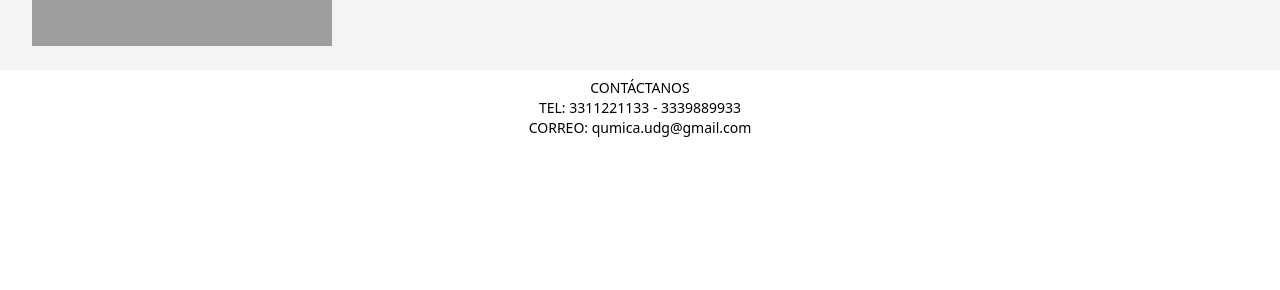
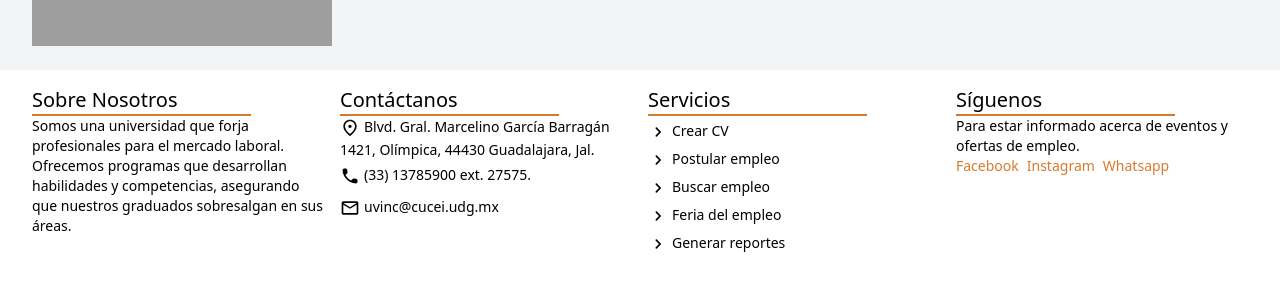
Before and after one commit to esteban1810/bolsa-trabajo-cucei-frontend, a React (Create React App) app: page / in a window 1280 px wide. Shown: the part 268-558 px from the top of the page. Built offline with nearby package versions, Linux system fonts and the light colour scheme; grey boxes are pictures that could not be loaded.

Commit message:
[UDPATE] FOOTER

```diff
--- a/src/components/layout/Footer.jsx
+++ b/src/components/layout/Footer.jsx
@@ -1,15 +1,91 @@
-import React from 'react';
+import React from "react";
+import FmdGoodOutlinedIcon from "@mui/icons-material/FmdGoodOutlined";
+import LocalPhoneRoundedIcon from "@mui/icons-material/LocalPhoneRounded";
+import EmailOutlinedIcon from "@mui/icons-material/EmailOutlined";
+import NavigateNextRoundedIcon from "@mui/icons-material/NavigateNextRounded";
 
 const Footer = () => {
-  return (
-    <footer>
-      <div className="text-center text-sm bg-white py-2">
-        <p>CONTÁCTANOS</p>
-        <p>TEL: 3311221133 - 3339889933</p>
-        <p>CORREO: qumica.udg@gmail.com</p>
-      </div>
-    </footer>
-  );
+    return (
+        <footer className="bg-white">
+            <div className="custom-width pt-4 lg:flex lg:space-x-4 space-y-4 lg:space-y-0">
+                <div className="text-sm lg:w-1/4">
+                    <h6 className="text-xl border-b-2 border-primary w-3/4">
+                        Sobre Nosotros
+                    </h6>
+                    <p>
+                        Somos una universidad que forja profesionales para el
+                        mercado laboral. Ofrecemos programas que desarrollan
+                        habilidades y competencias, asegurando que nuestros
+                        graduados sobresalgan en sus áreas.
+                    </p>
+                </div>
+                <div className="text-sm lg:w-1/4">
+                    <h6 className="text-xl border-b-2 border-primary w-3/4">
+                        Contáctanos
+                    </h6>
+                    <div>
+                        <a
+                            href="https://maps.app.goo.gl/2T6SFRtWok6joRMXA"
+                            className="py-1"
+                        >
+                            <FmdGoodOutlinedIcon className="pr-1" />
+                            Blvd. Gral. Marcelino García Barragán 1421,
+                            Olímpica, 44430 Guadalajara, Jal.
+                        </a>
+                        <p className="py-1">
+                            <LocalPhoneRoundedIcon className="pr-1" />
+                            (33) 13785900 ext. 27575.
+                        </p>
+                        <p className="py-1">
+                            <EmailOutlinedIcon className="pr-1" />
+                            uvinc@cucei.udg.mx{" "}
+                        </p>
+                    </div>
+                </div>
+                <div className="text-sm lg:w-1/4">
+                    <h6 className="text-xl border-b-2 border-primary w-3/4">
+                        Servicios
+                    </h6>
+                    <div>
+                        <p className="pt-1">
+                            <NavigateNextRoundedIcon className="pr-1" />
+                            Crear CV
+                        </p>
+                        <p className="pt-1">
+                            <NavigateNextRoundedIcon className="pr-1" />
+                            Postular empleo
+                        </p>
+                        <p className="pt-1">
+                            <NavigateNextRoundedIcon className="pr-1" />
+                            Buscar empleo
+                        </p>
+                        <p className="pt-1">
+                            <NavigateNextRoundedIcon className="pr-1" />
+                            Feria del empleo
+                        </p>
+                        <p className="pt-1">
+                            <NavigateNextRoundedIcon className="pr-1" />
+                            Generar reportes
+                        </p>
+                    </div>
+                </div>
+                <div className="text-sm lg:w-1/4">
+                    <h6 className="text-xl border-b-2 border-primary w-3/4">
+                        Síguenos
+                    </h6>
+                    <div>
+                        <p>
+                            Para estar informado acerca de eventos y ofertas de
+                            empleo.
+                        </p>
+                        <a className="pr-2 text-primary">Facebook</a>
+                        <a className="pr-2 text-primary">Instagram</a>
+                        <a className="pr-2 text-primary">Whatsapp</a>
+                    </div>
+                </div>
+            </div>
+        </footer>
+    );
 };
 
 export default Footer;
```
